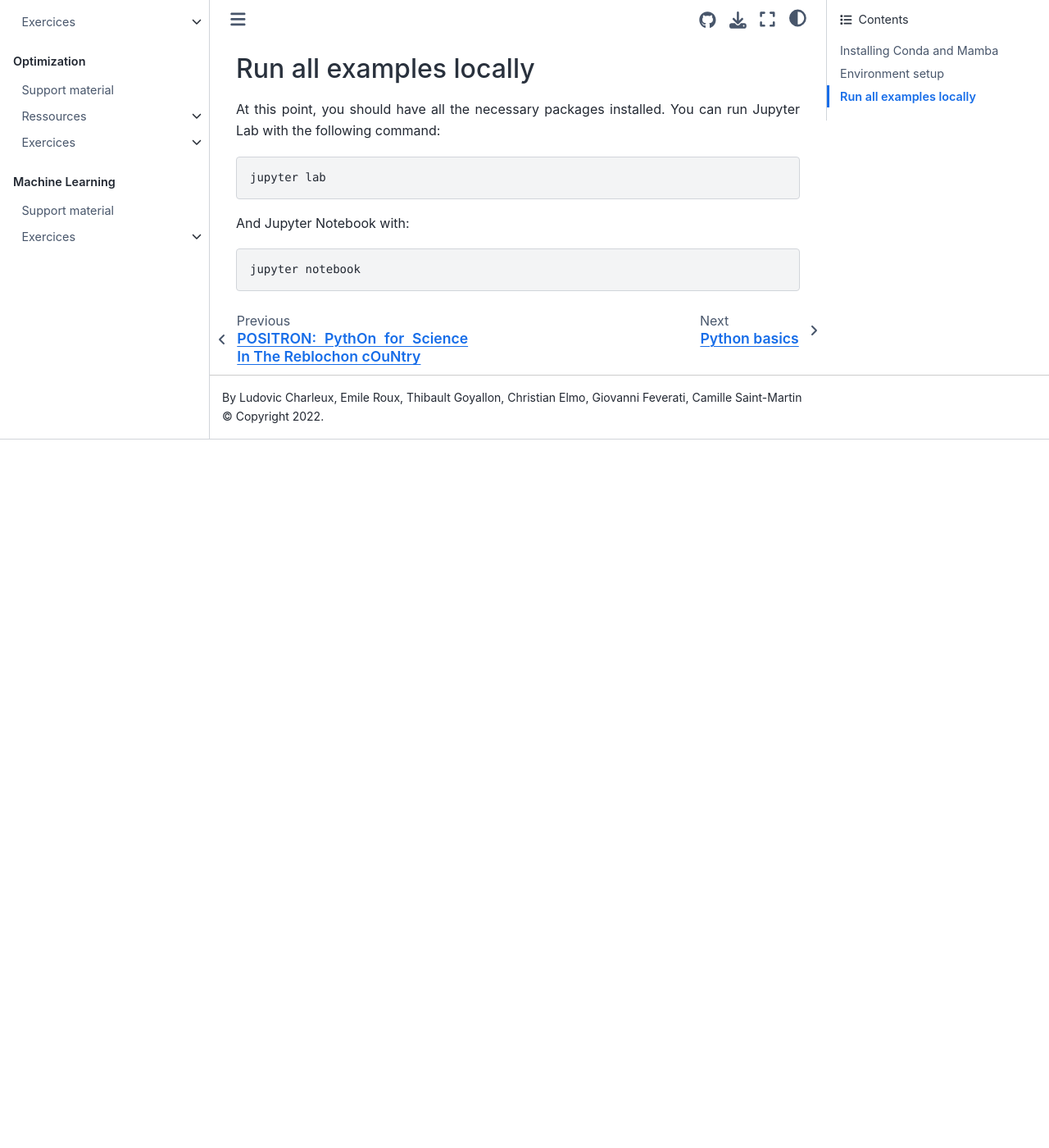
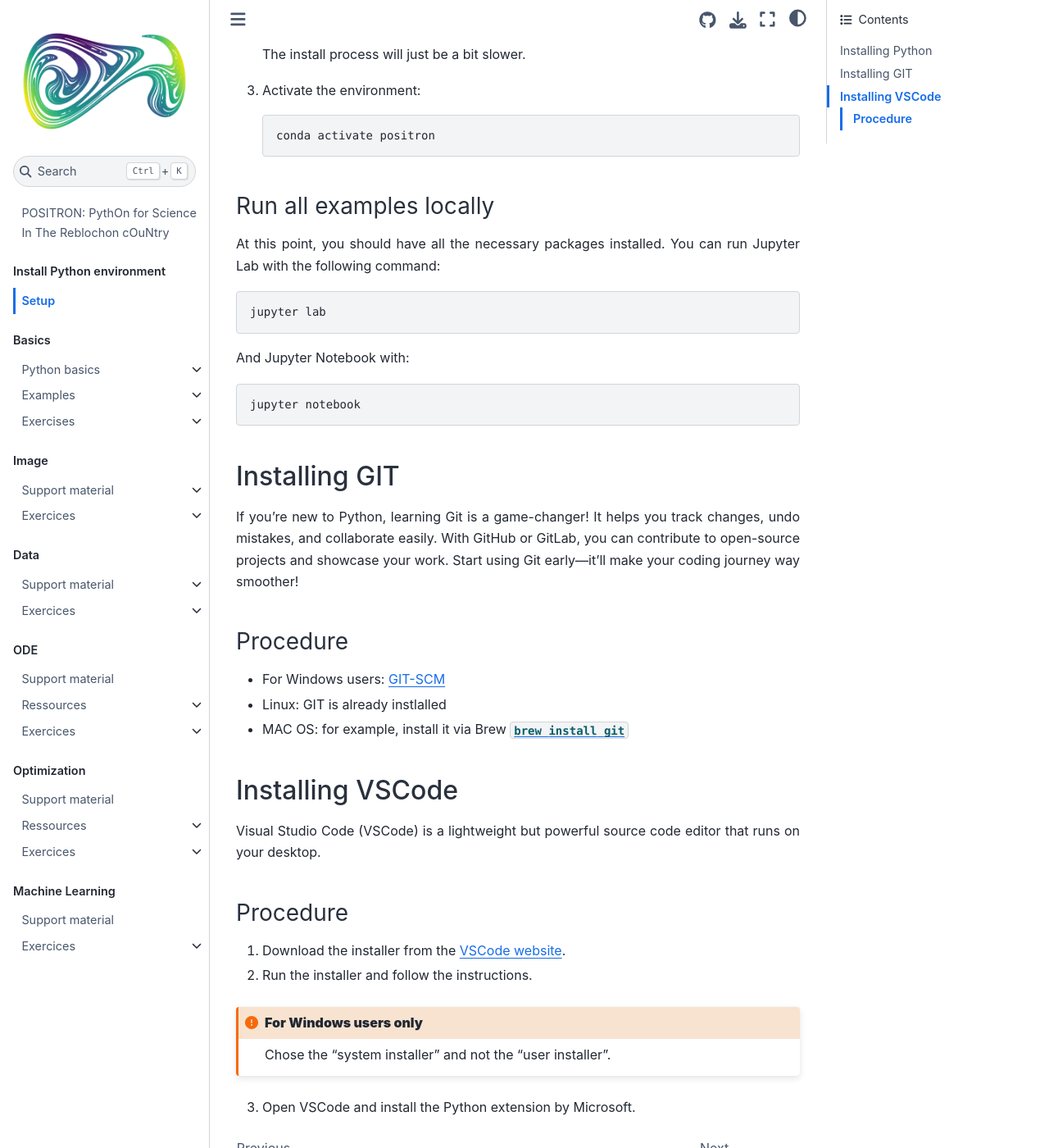
Before and after one commit to symmeHub/positron, a Jupyter Book: the page built from book/setup/setup.md, in a window 1280 px wide and 1400 px high, scrolled down 1004 px. Shown: the whole window at 82% size. Built offline with Jupyter Book 1.0.4 settings and Sphinx 7.4.7 and the Sphinx Book theme 1.1.4, drawn with Linux system fonts in a browser that asks for light colours; pages that are not in the unit, such as notebooks, are missing from menus; comment, search, counter and statistics services are not loaded; before the commit the page ends 1540 px from its top, so only the background shows below that; some of the changed text lies outside the part shown.

Commit message:
Update setup instructions and add Git and VSCode installation sections

````diff
--- a/book/_toc.yml
+++ b/book/_toc.yml
@@ -6,7 +6,7 @@
 options: # The options key will be applied to all chapters, but not sub-sections
   numbered: False
 parts:
-  - caption: Setup
+  - caption: Install Python environment
     numbered: False
     chapters:
       - file: setup/setup.md
--- a/book/setup/setup.md
+++ b/book/setup/setup.md
@@ -3,18 +3,24 @@
 In order to work locally with the examples provided in this book, you will need to install python and jupyter notebook.
 You can install them by following the instructions below.
 
-## Installing Conda and Mamba
 
-You can install conda using alternatively:
-1. [Anaconda](https://www.anaconda.com/download/success). Then, install mamba using:
-    ```bash
-    conda install -c conda-forge mamba
-    ```
-2. Or [Miniforge](https://conda-forge.org/download/), you may need to have a look at the [Miniforge documentation](https://github.com/conda-forge/miniforge) for more information.
+## Installing Python
+
+### Install Miniforge
+
+As of January 2025, we recommend installing Miniforge rather than Anaconda, for reasons of simplicity and licensing:
+
+1. [Miniforge installer](https://conda-forge.org/download/), you may need to have a look at the [Miniforge documentation](https://github.com/conda-forge/miniforge) for more information.
     Mamba is already included in Miniforge.
 
+:::{admonition} **For Windows users only**
+:class: important
+ If you do so, it is important that you chose 2 options during installation:
+- install only for me and
+- add mini-forge to your `PATH`.
+:::
 
-## Environment setup
+### Environment setup
 
 Create an environment with the following command:
 1. Download the environment file [positron_env.yaml](positron_env.yaml) and put it in the current folder.
@@ -32,7 +38,7 @@
     conda activate positron
     ```
 
-## Run all examples locally
+### Run all examples locally
 
 At this point, you should have all the necessary packages installed. You can run Jupyter Lab with the following command:
 
@@ -45,3 +51,35 @@
 ```bash
 jupyter notebook
 ```
+
+## Installing GIT
+
+If you're new to Python, learning Git is a game-changer!
+It helps you track changes, undo mistakes, and collaborate easily.
+With GitHub or GitLab, you can contribute to open-source projects and showcase your work.
+Start using Git early—it’ll make your coding journey way smoother!
+
+
+### Procedure
+
+- For Windows users: [GIT-SCM](https://git-scm.com/downloads)
+- Linux: GIT is already instlalled
+- MAC OS: for example, install it via Brew  [`brew install git`](https://formulae.brew.sh/formula/git)
+
+
+
+## Installing VSCode
+
+Visual Studio Code (VSCode) is a lightweight but powerful source code editor that runs on your desktop.
+
+### Procedure
+
+1. Download the installer from the [VSCode website](https://code.visualstudio.com/).
+2. Run the installer and follow the instructions.
+
+:::{admonition} **For Windows users only**
+:class: important
+Chose the "system installer" and not the "user installer".
+:::
+
+3. Open VSCode and install the Python extension by Microsoft.
````
